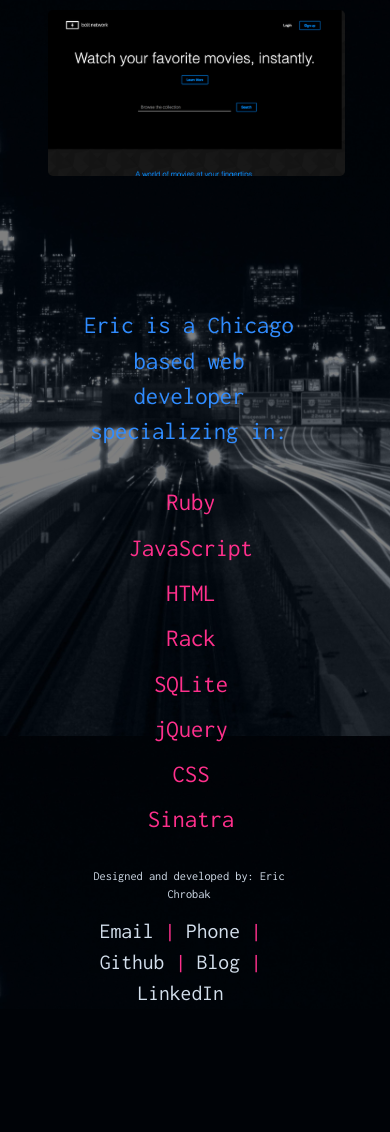
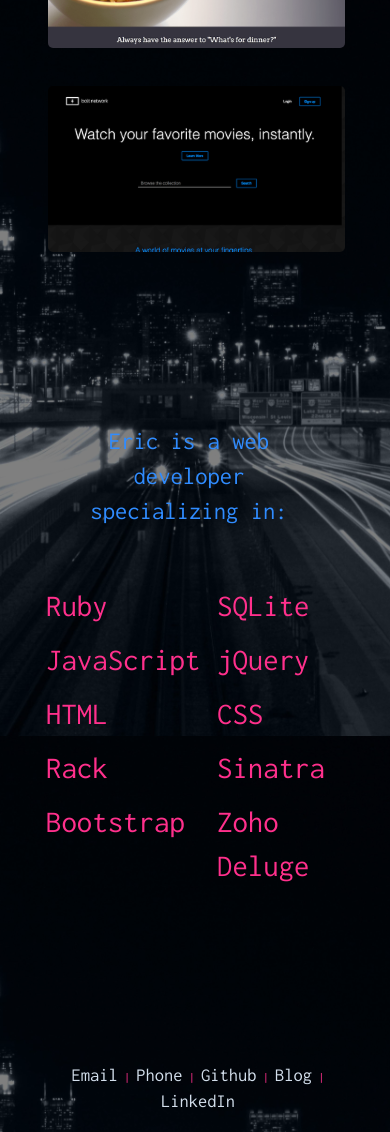
Before and after one commit to epunx2/ericchrobak.com, a PHP site: page / in a window 390 px wide. Shown: the part 2640-3772 px from the top of the page. Before the commit the page ends 3649 px from the top, so only its background shows below. Run offline with PHP 8.4, Linux system fonts and the light colour scheme.

Commit message:
Finalized the mobile site. Began work on the full screen desktop. Removed the developed by at the bottom.

```diff
--- a/css/responsive.css
+++ b/css/responsive.css
@@ -19,15 +19,28 @@
         padding: 0;
     }
 
+    .navbar-toggle {
+        margin-right: 35px;
+    }
+
     .navbar-nav {
         margin-top: 0;
         margin-left: 0;
         width: 100%;
     }
 
+    .navbar-nav li {
+        background-color: black;
+    }
+
     .navbar-nav li a{
-        padding-right: 20px;
-        padding-left: 40px;
+        padding: 15px 20px 15px 40px;
+        font-size: 3em;
+        text-align: center;
+    }
+
+    .navbar-nav li a.page-scroll {
+        color: rgb(48, 140, 255);
     }
 
     .jumbotron {
@@ -48,40 +61,54 @@
         height: auto;
     }
 
+    #supporting-nav {
+        margin: 0 35px;
+    }
+
+    .supporting .nav-pills li a{
+        font-size: 2.5em;
+    }
+
     .supporting .thumbnail {
         width: 90%;
         margin: 10% 10%;
     }
 
+    .supporting .modal-lg .modal-title {
+        font-size: 4em;
+    }
+
+    .supporting .modal-lg .modal-footer p, .supporting .modal-lg .modal-footer .btn {
+        font-size: 2em;
+    }
+
     .main {
-        height: auto;
-        padding-bottom: 5%;
+        height: 80%;
+        padding: 15% 0;
     }
 
     .main #eric {
         margin-top: 10%;
-        margin-bottom: 10%;
+        margin-bottom: 15%;
         margin-left: 20%;
         margin-right: 15%;
     }
 
-    .main .col-md-6 {
-        margin-right: 5%;
+    .main .col-xs-6 {
+        margin-left: -2.5%;
     }
 
-    .footer .col-md-6:first-of-type {
-        height: 4em;
-        margin-left: 20%;
-        margin-right: 15%;
-        padding: 0;
+    .main .col-xs-6 p {
+        font-size: 2.5em;
+        text-align: left;
     }
 
-    .footer .col-md-6:nth-of-type(2) {
-        height: 4em;
-        margin-right: 15%
+    .footer p {
+        margin-top: 5%;
+        margin-left: -10%;
+        margin-bottom: 5%;
     }
-
-    .footer .col-md-6:nth-of-type(2) p {
-        font-size: 1.75em;
+    .footer p a {
+        font-size: 1.5em;
     }
 }
--- a/css/style.css
+++ b/css/style.css
@@ -119,10 +94,8 @@ nav #name {
 
 /*Supporting*/
 .supporting {
-	padding-top: 5%;
-	margin: 0 auto;
 	height: 90%;
-	padding-bottom: 5%;
+	margin-bottom: 10%;
 }
 
 .clearfix:after {
@@ -172,9 +148,7 @@ nav #name {
 }
 /*Main*/
 .main {
-	padding-top: 10%;
-	margin: 0 auto;
-	width: 100%;
+	margin-bottom: 10%;
 	height: 90%;
 }
 
@@ -203,7 +177,8 @@ nav #name {
 }
 
 .footer p {
-	margin: 0 auto;
+	margin-top:5%;
+	margin-bottom: 5%;
 	text-align: center;
 	color: rgb(211,223,236);
 }
--- a/index.html
+++ b/index.html
@@ -46,13 +46,9 @@
 			    <div class="collapse navbar-collapse" id="bs-example-navbar-collapse-1">
 			        <ul class="nav navbar-nav navbar-right">
 
-		      	 		<!-- <button type="button" class="btn btn-default dropdown-toggle" data-toggle="dropdown" aria-haspopup="true" aria-expanded="false">Menu <span class="caret"></span></button> -->
-
-			            <!-- <ul class="dropdown-menu" id="dropdown"> -->
-			            <li><a class="page-scroll" href="#home">Home</a></li>
+			            <li><a class="page-scroll active" href="#home">Home</a></li>
 			            <li><a class="page-scroll" href="#work">Work</a></li>
 			            <li><a class="page-scroll" href="#about">About</a></li>
-			            <!-- </ul> -->
 
 			        </ul>
 				</div>
@@ -106,7 +102,7 @@
 				<ul class="nav nav-pills" id="supporting-nav">
 			        <li class="nav-all active"><a href="#work">All</a></li>
 			        <li class="nav-html"><a href="#work">HTML & CSS</a></li>
-			        <li class="nav-javascript"><a href="#work">Javascript & jQuery</a></li>
+			        <li class="nav-javascript"><a href="#work">JavaScript</a></li>
 		    	</ul>
 
 				<div class="row">
@@ -318,21 +314,23 @@
 		<div class="main" id="about">
 			<div class="container">
 				<div class="row">
-					<p id="eric">Eric is a Chicago based web developer specializing in:</p>
-					<div class="col-md-6">
+					<p id="eric">Eric is a web developer specializing in:</p>
+					<div class="col-xs-6">
 						<ul>
 							<li><p>Ruby</p></li>
 							<li><p>JavaScript</p></li>
 							<li><p>HTML</p></li>
 							<li><p>Rack</p></li>
+							<li><p>Bootstrap</p></li>
 						</ul>
 					</div>
-					<div class="col-md-6">
+					<div class="col-xs-6">
 						<ul>
 							<li><p>SQLite</p></li>
 							<li><p>jQuery</p></li>
 							<li><p>CSS</p></li>
 							<li><p>Sinatra</p></li>
+							<li><p>Zoho Deluge</p></li>
 						</ul>
 					</div>
       			</div>
@@ -343,12 +341,8 @@
 		<footer class="footer">
 			<div class="container">
 				<div class="row">
-					<div class="col-md-6">
-						<p>Designed and developed by: Eric Chrobak</p>
-					</div>
-					<div class="col-md-6">
-						<p class="one"><span></span><a href="mailto:eric@ericchrobak.com">Email</a>  |  <a href="tel:312-513-8086">Phone</a>  |  <a href="https://ggithub.com/epunx2">Github</a>  |  <a href="https://epunx2.github.io/">Blog</a>  |  <a href="https://www.linkedin.com/in/echrobak">LinkedIn</a></p>
-					</div>
+
+					<p class="one"><span></span><a href="mailto:eric@ericchrobak.com">Email</a>  |  <a href="tel:312-513-8086">Phone</a>  |  <a href="https://ggithub.com/epunx2">Github</a>  |  <a href="https://epunx2.github.io/">Blog</a>  |  <a href="https://www.linkedin.com/in/echrobak">LinkedIn</a></p>
 				</div>
 			</div>
 		</footer>
```
Also changed, not shown: other parts of css/style.css (+30 -52 lines).
